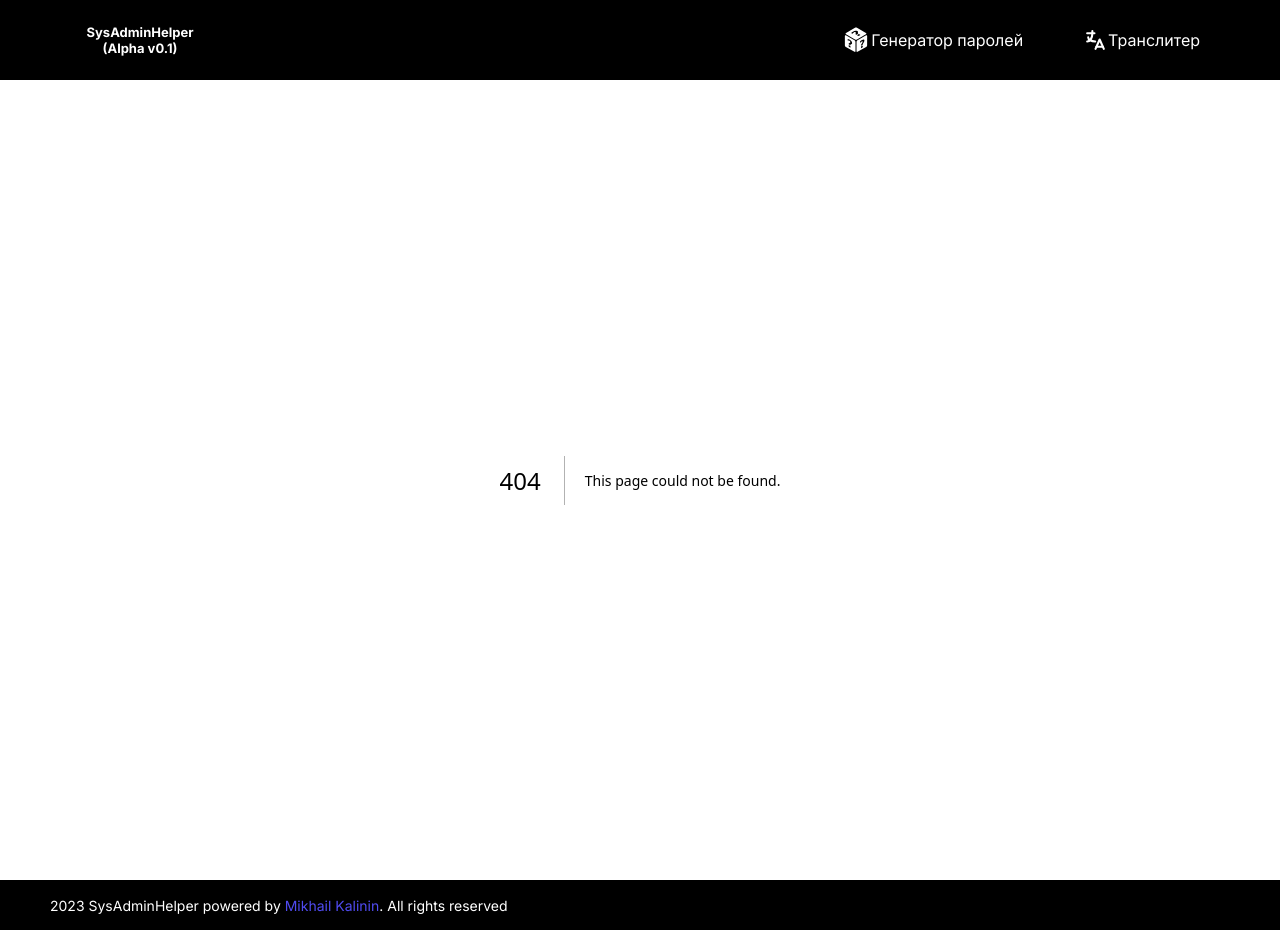
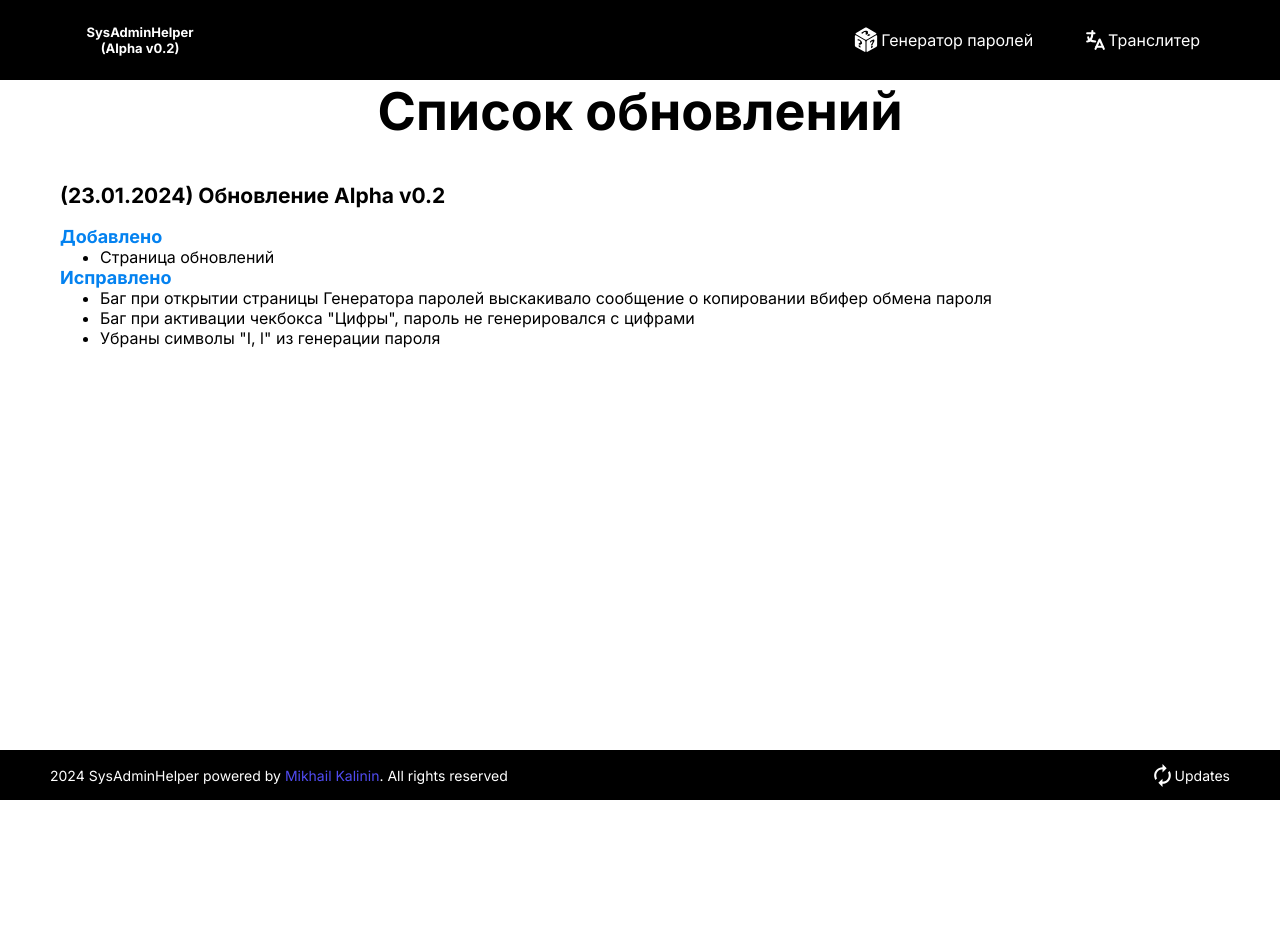
Before and after one commit to itkali/SysAdminHelper, a Next.js app: page /updates in a window 1280 px wide. Before the commit this address had no page. After the commit the page ends 800 px from the top, so only its background shows below. Built offline with nearby package versions, Linux system fonts and the light colour scheme.

Commit message:
fix bugs, add new page updates

```diff
--- a/src/app/components/footer/page.jsx
+++ b/src/app/components/footer/page.jsx
@@ -1,13 +1,24 @@
-import React from 'react'
-import styles from './page.module.css'
-import Link from 'next/link'
+import React from "react";
+import styles from "./page.module.css";
+import Link from "next/link";
+import { MdAutorenew } from "react-icons/md";
 
 const Footer = () => {
   return (
     <footer className={styles.container}>
-        <div>2023 SysAdminHelper powered by <a href='https://vk.com/mska1inin' target='_blank'>Mikhail Kalinin</a>. All rights reserved</div>
+      <div>
+        2024 SysAdminHelper powered by{" "}
+        <a href="https://vk.com/mska1inin" target="_blank">
+          Mikhail Kalinin
+        </a>
+        . All rights reserved
+      </div>
+      <Link href="/updates" className={styles.link}>
+        <MdAutorenew size={25} />
+        Updates
+      </Link>
     </footer>
-  )
-}
+  );
+};
 
-export default Footer
+export default Footer;
--- a/src/app/components/footer/page.module.css
+++ b/src/app/components/footer/page.module.css
@@ -13,9 +13,12 @@
   color: #504bf1;
 }
 
-
 @media screen and (max-width: 570px) {
   .container {
     font-size: 10px;
   }
 }
+.link {
+  display: flex;
+  align-items: center;
+}
--- a/src/app/components/header/page.jsx
+++ b/src/app/components/header/page.jsx
@@ -1,26 +1,27 @@
-import React from 'react'
-import styles from "./page.module.css"
-import Link from 'next/link'
+import React from "react";
+import styles from "./page.module.css";
+import Link from "next/link";
 import { GiPerspectiveDiceSixFacesRandom } from "react-icons/gi";
 import { TbLanguage } from "react-icons/tb";
-
-
-
 
 const Header = () => {
   return (
     <nav className={styles.header}>
-        <Link href="/" className={styles.logo}>SysAdminHelper (Alpha v0.1)</Link>
-        <div className={styles.nav}>
-            <Link href="/generator" className={styles.link}>
-              <GiPerspectiveDiceSixFacesRandom size={30}/>
-              Генератор паролей</Link>
-            <Link href="/translit" className={styles.link}>
-              <TbLanguage size={25} />
-              Транслитер</Link>
-        </div>
+      <Link href="/" className={styles.logo}>
+        SysAdminHelper (Alpha v0.2)
+      </Link>
+      <div className={styles.nav}>
+        <Link href="/generator" className={styles.link}>
+          <GiPerspectiveDiceSixFacesRandom size={30} />
+          Генератор паролей
+        </Link>
+        <Link href="/translit" className={styles.link}>
+          <TbLanguage size={25} />
+          Транслитер
+        </Link>
+      </div>
     </nav>
-  )
-}
+  );
+};
 
-export default Header
+export default Header;
--- a/src/app/components/header/page.module.css
+++ b/src/app/components/header/page.module.css
@@ -1,15 +1,15 @@
-.header{
+.header {
   width: 100%;
   height: 80px;
+  padding: 0px 80px 0px 80px;
   background-color: black;
   display: flex;
   align-items: center;
   justify-content: space-between;
   color: #fff;
 }
-.logo{
+.logo {
   width: 120px;
-    margin-left: 80px;
   text-align: center;
   display: flex;
   align-items: center;
@@ -17,22 +17,28 @@
   font-size: 13px;
 }
 
-.nav{
-    margin-right: 80px;
+.nav {
   display: flex;
   justify-content: flex-end;
   align-items: center;
+  gap: 50px;
 }
 
-.link{
+.link {
   display: flex;
   align-items: center;
   text-align: center;
-    margin-left: 60px;
 }
 
-.link:hover{
+.link:hover {
   border-bottom: solid 2px #ffffff;
+}
+
+@media screen and (max-width: 700px) {
+  .header {
+    padding: 0px 20px 0px 20px;
+    font-size: 12px;
+  }
 }
 
 @media screen and (max-width: 570px) {
@@ -40,16 +46,7 @@
     font-size: 11px;
   }
 
-    .logo{
-        margin-left: 10px;
-    }
-
-    .nav{
-        margin-right: 10px;
-    }
-
-    .link{
-        width: 100px;
-        margin-left: 0px;
+  .nav {
+    gap: 10px;
   }
 }
--- a/src/app/globals.css
+++ b/src/app/globals.css
@@ -25,9 +25,9 @@ a {
   justify-content: space-between;
 }
 
-@media screen and (max-width: 570px) {
-  .content{
+@media screen and (max-width: 900px) {
+  .content {
     width: 100%;
-    padding: 0px;
+    padding: 40px;
   }
 }
--- /dev/null
+++ b/src/app/updates/page.jsx
@@ -0,0 +1,35 @@
+import React from "react";
+import styles from "./page.module.css";
+
+const Updates = () => {
+  return (
+    <div className={styles.container}>
+      <h1 className={styles.title}>Список обновлений</h1>
+      <div className={styles.updatesList}>
+        <div className={styles.updates}>
+          <h3 className={styles.updatesTitle}>
+            (23.01.2024) Обновление Alpha v0.2
+          </h3>
+          <h2 className={styles.updateDes}>Добавлено</h2>
+          <ul>
+            <li>Страница обновлений</li>
+          </ul>
+          <h2 className={styles.updateDes}>Исправлено</h2>
+          <ul>
+            <li>
+              Баг при открытии страницы Генератора паролей выскакивало сообщение
+              о копировании вбифер обмена пароля
+            </li>
+            <li>
+              Баг при активации чекбокса "Цифры", пароль не генерировался с
+              цифрами
+            </li>
+            <li>Убраны символы "I, l" из генерации пароля</li>
+          </ul>
+        </div>
+      </div>
+    </div>
+  );
+};
+
+export default Updates;
--- /dev/null
+++ b/src/app/updates/page.module.css
@@ -0,0 +1,34 @@
+.conteiner {
+  width: 100%;
+  margin-top: 30px;
+}
+
+.title {
+  text-align: center;
+  font-size: 52px;
+  margin-bottom: 40px;
+}
+
+.updatesList {
+  display: flex;
+  flex-direction: column;
+}
+
+.updates {
+  font-size: 20px;
+}
+
+.updatesTitle {
+  font-size: 21px;
+  margin-bottom: 18px;
+}
+
+.updateDes {
+  font-size: 18px;
+  color: #0482f0;
+}
+
+.updateDes ~ ul {
+  font-size: 16px;
+  padding-left: 40px;
+}
```
Also changed, not shown: src/app/generator/page.jsx (+95 -37 lines). Lines whose indentation alone changed are shown as unchanged.
